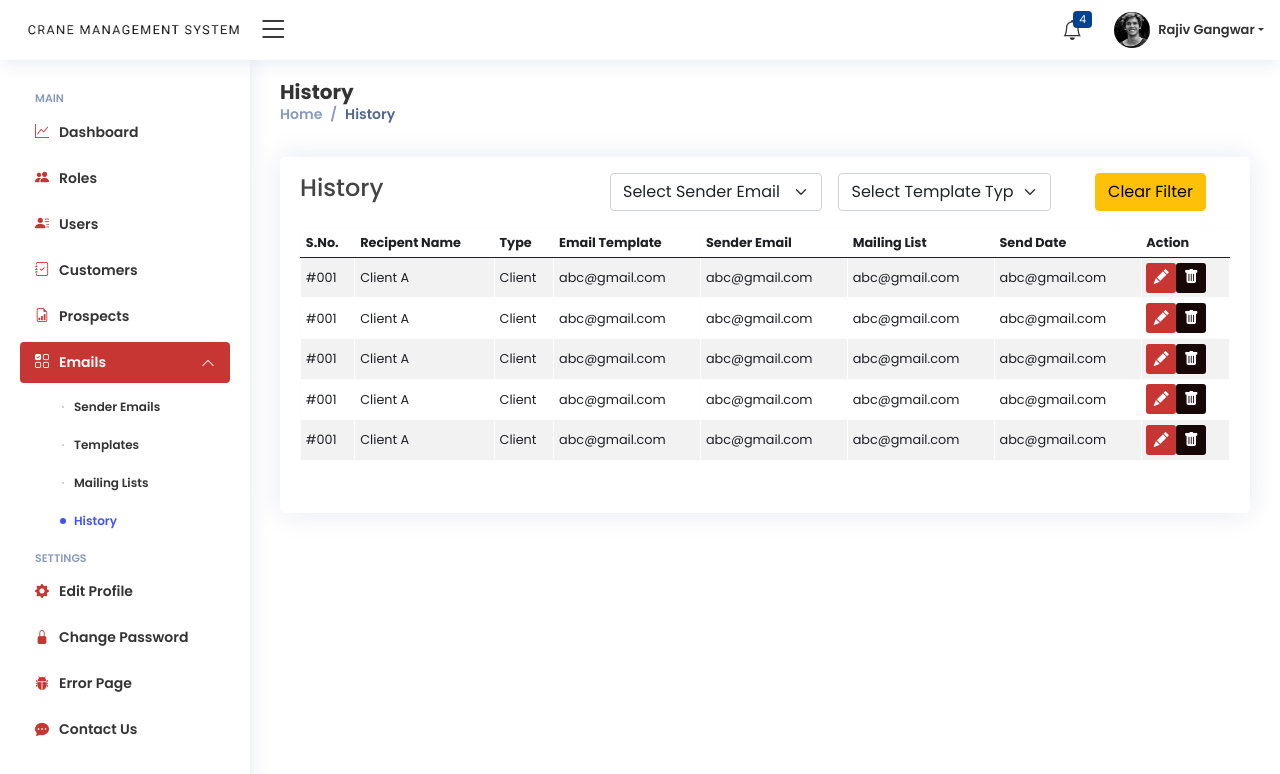
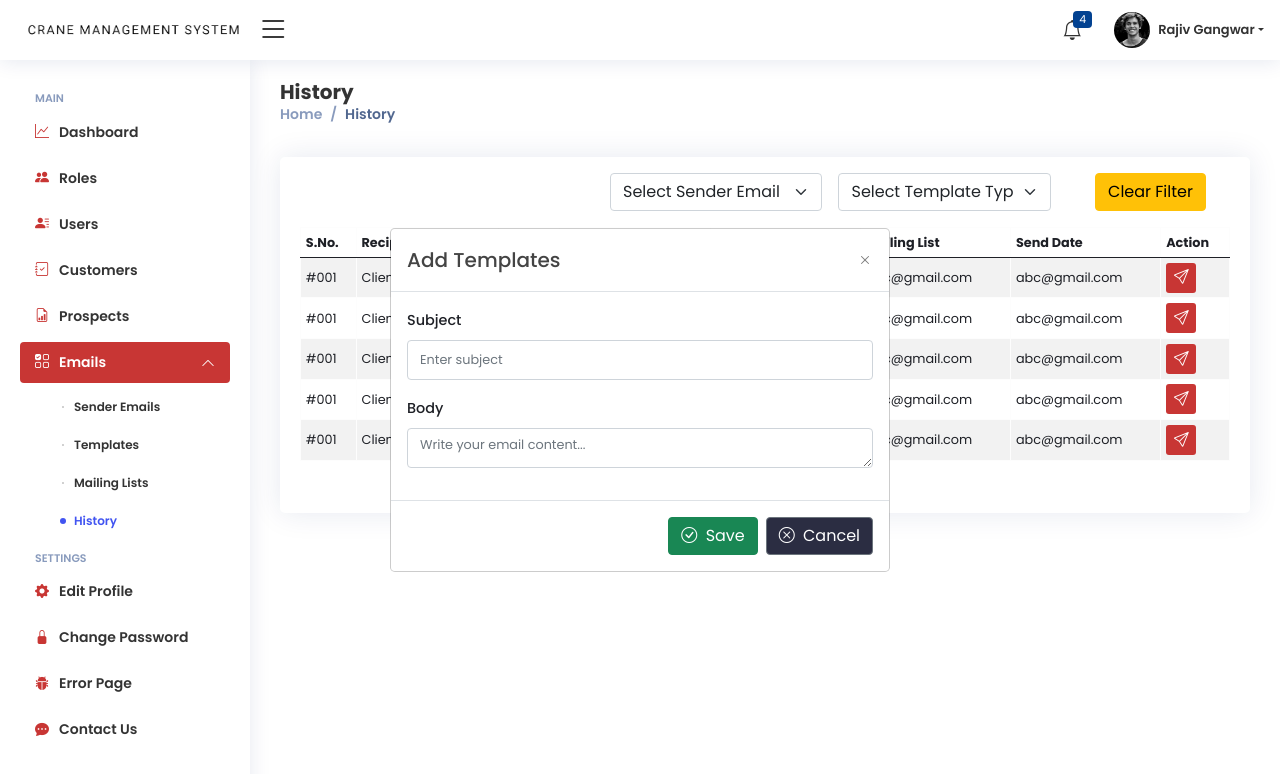
Before and after one commit to amazprashant/Chatventory-Frontend, a React (Vite) app: page /history in a window 1280 px wide. Both pictures are taken after a click on the link 1161 px from the left and 277 px from the top of the page. Shown: the top 774 px of the page. Built offline with nearby package versions, Linux system fonts and the light colour scheme.

Commit message:
updating the modal

```diff
--- a/src/pages/History.tsx
+++ b/src/pages/History.tsx
@@ -11,7 +11,7 @@ export default function History() {
   const [isModalImportOpen, setModalImportOpen] = useState(false);
   const [isModalEmailOpen, setModalEmailOpen] = useState(false);
   const [isModalUploadOpen, setModalUploadOpen] = useState(false);
-  const [isModalAddMailingOpen, setModalAddMailingOpen] = useState(false);
+  const [isModalAddTemplateOpen, setModalAddTemplateOpen] = useState(false);
   const [permissions, setPermissions] = useState<{ [key: string]: string }>({
     dashboard: "na",
     roles: "na",
@@ -71,7 +71,7 @@ export default function History() {
               <div className="row mt-3 align-items-center">
                 {/* Left Side */}
                 <div className="col-md-4">
-                  <h4>History</h4>
+                  {/* <h4>History</h4> */}
                 </div>
 
                 {/* Right Side */}
@@ -143,8 +143,7 @@ export default function History() {
                         <td>abc@gmail.com</td>
                         <td>abc@gmail.com</td>
                         <td>
-                          <a href='#' className='icon icon-sm icon-primary' title='Edit'><i className='bi bi-pencil-fill'></i></a>
-                          <a href='#' className='icon icon-sm icon-danger' title='Delete'><i className='bi bi-trash-fill'></i></a>
+                          <a href='#' className='icon icon-sm icon-primary' title='Send' onClick={() => setModalAddTemplateOpen(true)}><i className='bi bi-send'></i></a>
                         </td>
                       </tr>
                       <tr>
@@ -156,8 +155,7 @@ export default function History() {
                         <td>abc@gmail.com</td>
                         <td>abc@gmail.com</td>
                         <td>
-                          <a href='#' className='icon icon-sm icon-primary' title='Edit'><i className='bi bi-pencil-fill'></i></a>
-                          <a href='#' className='icon icon-sm icon-danger' title='Delete'><i className='bi bi-trash-fill'></i></a>
+                          <a href='#' className='icon icon-sm icon-primary' title='Send' onClick={() => setModalAddTemplateOpen(true)}><i className='bi bi-send'></i></a>
                         </td>
                       </tr>
                       <tr>
@@ -169,8 +167,7 @@ export default function History() {
                         <td>abc@gmail.com</td>
                         <td>abc@gmail.com</td>
                         <td>
-                          <a href='#' className='icon icon-sm icon-primary' title='Edit'><i className='bi bi-pencil-fill'></i></a>
-                          <a href='#' className='icon icon-sm icon-danger' title='Delete'><i className='bi bi-trash-fill'></i></a>
+                          <a href='#' className='icon icon-sm icon-primary' title='Send' onClick={() => setModalAddTemplateOpen(true)}><i className='bi bi-send'></i></a>
                         </td>
                       </tr>
                       <tr>
@@ -182,8 +179,7 @@ export default function History() {
                         <td>abc@gmail.com</td>
                         <td>abc@gmail.com</td>
                         <td>
-                          <a href='#' className='icon icon-sm icon-primary' title='Edit'><i className='bi bi-pencil-fill'></i></a>
-                          <a href='#' className='icon icon-sm icon-danger' title='Delete'><i className='bi bi-trash-fill'></i></a>
+                          <a href='#' className='icon icon-sm icon-primary' title='Send' onClick={() => setModalAddTemplateOpen(true)}><i className='bi bi-send'></i></a>
                         </td>
                       </tr>
                       <tr>
@@ -195,8 +191,7 @@ export default function History() {
                         <td>abc@gmail.com</td>
                         <td>abc@gmail.com</td>
                         <td>
-                          <a href='#' className='icon icon-sm icon-primary' title='Edit'><i className='bi bi-pencil-fill'></i></a>
-                          <a href='#' className='icon icon-sm icon-danger' title='Delete'><i className='bi bi-trash-fill'></i></a>
+                          <a href='#' className='icon icon-sm icon-primary' title='Send' onClick={() => setModalAddTemplateOpen(true)}><i className='bi bi-send'></i></a>
                         </td>
                       </tr>
                     </tbody>
@@ -206,7 +201,36 @@ export default function History() {
             </div>
           </div>
         </div>
+              <Modal isOpen={isModalAddTemplateOpen} onClose={() => setModalAddTemplateOpen(false)} title="Add Templates">
+          <form onSubmit={handleSubmit}>
+            {/* Subject */}
+            <div className="mb-3">
+              <label className="form-label">Subject</label>
+              <input
+                type="text"
+                className="form-control"
+                name="subject"
+                value={formData.subject}
+                onChange={handleChange}
+                placeholder="Enter subject"
+                required
+              />
+            </div>
 
+            {/* Body */}
+            <div className="mb-3">
+              <label className="form-label">Body</label>
+              <textarea
+                className="form-control"
+                name="body"
+                rows={6}
+                value={formData.body}
+                onChange={handleChange}
+                placeholder="Write your email content..."
+              ></textarea>
+            </div>
+          </form>
+        </Modal>
       </main>
     </>
   )
--- a/src/pages/MailingLists.tsx
+++ b/src/pages/MailingLists.tsx
@@ -60,7 +60,7 @@ export default function MailingLists() {
         <div className="row mb-3 align-items-center">
           <div className="col-lg-6 col-md-6 col-sm-12">
             <div className="pagetitle">
-              <h1>Manage Roles</h1>
+              <h1>Mailing Lists</h1>
               <Breadcrumb />
             </div>
           </div>
@@ -72,7 +72,7 @@ export default function MailingLists() {
               <div className="row mt-3">
                 {/* Left Side */}
                 <div className="col-md-6">
-                  <h4>Mailing Lists</h4>
+                  {/* <h4>Mailing Lists</h4> */}
                 </div>
 
                 {/* Right Side */}
--- a/src/pages/Templates.tsx
+++ b/src/pages/Templates.tsx
@@ -70,7 +70,7 @@ export default function Templates() {
 
               {/* Left Side */}
               <div className="col-md-6">
-                <h4>Templates</h4>
+                {/* <h4>Templates</h4> */}
               </div>
 
               {/* Right Side */}
```
